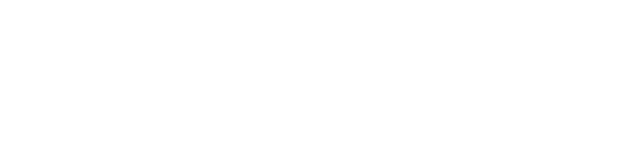
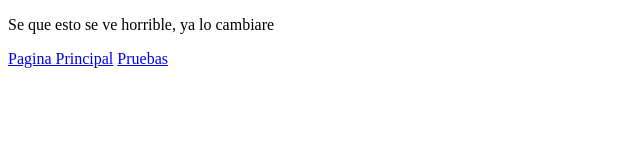
Before and after one commit to Loberi2/One-piece, a plain HTML site: page index.html in a window 1280 px wide. Shown: the whole page, without its empty margins (0-640 px from the left). Drawn offline with Linux system fonts and the light colour scheme.

Commit message:
Update index.html

```diff
--- a/index.html
+++ b/index.html
@@ -3,10 +3,12 @@
 <head>
     <meta charset="UTF-8">
     <meta name="viewport" content="width=device-width, initial-scale=1.0">
-    <title><Index class="html"></Index></title>
+    <title>Una pieza es real</title>
 </head>
 <body>
-    <a href="One_Piece/Pagina_Principal/OnePiece.html"></a>
-    <a href="Pruebas/pruebas.html"></a>
+    <p>Se que esto se ve horrible, ya lo cambiare</p>
+    <a href="One_Piece/Pagina_Principal/OnePiece.html">Pagina Principal</a>
+    <a href="Pruebas/pruebas.html">Pruebas</a>
 </body>
+
 </html>
```
